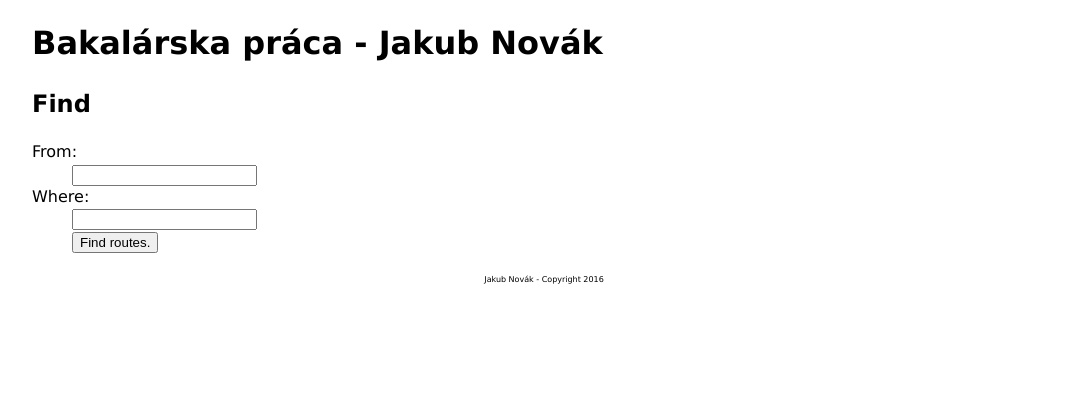
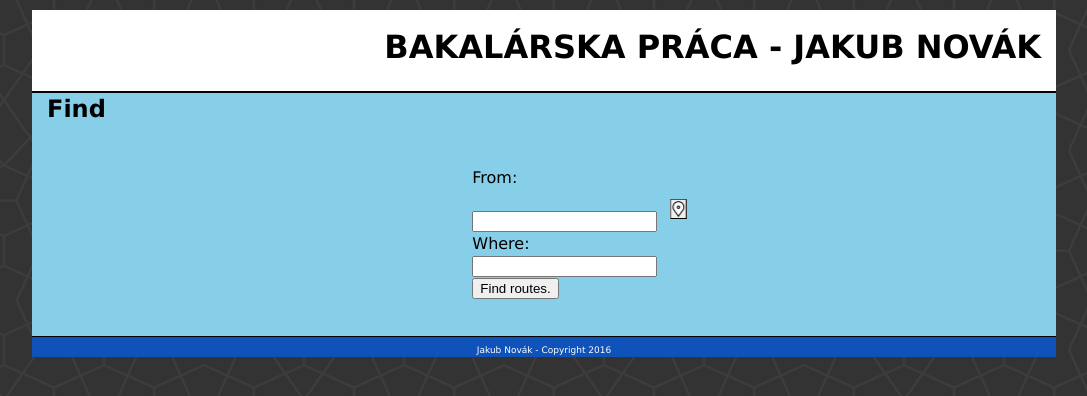
Before and after one commit to JakubNvk/bachelors-project, a Flask app: page / in a window 1280 px wide. Shown: the top 396 px of the page, without its empty margins (96-1183 px from the left). Run offline with Flask 2, Linux system fonts and the light colour scheme; some libraries are stand-ins or nearby versions.

Commit message:
Update #7
Signed-off-by: Jakub Novak <jakub.novak@gmail.com>

```diff
--- a/templates/base.html
+++ b/templates/base.html
@@ -12,49 +12,113 @@
         <link rel='stylesheet' href='https://api.mapbox.com/mapbox.js/plugins/mapbox-directions.js/v0.4.0/mapbox.directions.css' type='text/css' />
 
         <style>
+            /* -----------BODY----------- */
             body {
+                /* SIZE/PADDING, FONT FAMILY */
                 font: 100%/1.4 Verdana, Arial, Helvetica, sans-serif;
+                background-image: url('congruent_outline_grey.png');
                 margin: 0;
                 padding: 0;
                 color: black;
             }
 
+            /* -----------ELEMENT/TAG SELECTORS----------- */
+            ul, ol, dl {
+                padding: 0;
+                margin: 0;
+            }
+            h1, h2, h3, h4, h5, h6, p {
+                margin-top: 0;
+                padding-right: 15px;
+                padding-left: 15px;
+            }
+            a img {
+                border: none;
+            }
+            li {
+                float: left;
+            }
+            li a {
+                display: block;
+                color: white;
+                text-align: center;
+                padding: 14px 16px;
+                text-decoration: none;
+            }
+            li a:hover {
+                background-color: #111;
+            }
+            button:hover {
+                background-color: #111;
+            }
+            .active {
+                background-color: #4CAF50;
+            }
+            button {
+                background-image: url('location.png');
+                background-repeat: no-repeat;
+                width: 33px;
+                height: 40px;
+                transform: scale(0.5,0.5);
+                padding-top: 7px;
+            }
+
+            /* -----------HEADER----------- */
+            #header {
+                background-color: white;
+                display: block;
+                overflow: hidden;
+                text-transform: uppercase;
+                text-align: right;
+                padding-top: 15px;
+                border-bottom: 2px solid black;
+            }
+
+            /* -----------MAIN CONTAINER----------- */
             #container {
                 width: 80%;
                 max-width: 1260px;
                 min-width: 780px;
-                margin: 0 auto;
+                background-color: #87CEE8;
+                margin: 10px auto;
             }
 
-            #lcol {
-                float: left;
-                width: 30%;
-                height: 400px;
-                background-color: black;
-                position: relative;
+            form {
+                padding: 20px 0 20px 0;
+                padding-left: 43%;
             }
 
+            /* -----------FOOTER----------- */
             #footer {
-                font-size: 8px;
+                color: white;
+                font-size: 9px;
                 text-align: center;
-                width: 100%;
-                padding: 5px 0 1px 0;
+                padding: 7px 0 1px 0;
+                background-color: #0F52BA;
+                border-top: 1px solid black;
+                position: relative;
                 clear: both;
             }
 
+            /* -----------MAP----------- */
+            #map {
+                width: 200px;
+                position: relative;
+                height: 200px;
+            }
+
+            /* -----------INPUTS/ERRORS----------- */
             #inputs, #errors, #directions {
                 position: absolute;
                 width: 33.3333%;
                 max-width: 300px;
                 min-width: 200px;
             }
-
             #inputs {
                 z-index: 10;
                 top: 10px;
                 left: 10px;
             }
-
             #errors {
                 z-index: 8;
                 opacity: 0;
@@ -64,37 +128,11 @@
                 top: 90px;
                 left: 10px;
             }
-            ul {
-                list-style-type: none;
-                margin: 0;
-                padding: 0;
-                overflow: hidden;
-                background-color: #333;
-            }
-
-            li {
-                float: left;
-            }
-
-            li a {
-                display: block;
-                color: white;
-                text-align: center;
-                padding: 14px 16px;
-                text-decoration: none;
-            }
-
-            li a:hover {
-                background-color: #111;
-            }
-            .active {
-                background-color: #4CAF50;
-            }
         </style>
     </head>
     <body>
         <div id="container">
-            <h1>Bakalárska práca - Jakub Novák</h1>
+            <div id="header"><h1>Bakalárska práca - Jakub Novák</h1></div>
             {% block content %}{% endblock %}
             <div id="footer">Jakub Novák - Copyright 2016</div>
         </div>
--- a/templates/hladaj.html
+++ b/templates/hladaj.html
@@ -20,14 +20,14 @@
 <h2>Find</h2>
 <form method="GET" action="/found">
     <dl>
-        <dt>From:</dt>
-        <dd>
+        From:
+        <dt>
             <input type="text" name="frm" id="frm"/>
-            <!-- <button type="button" onclick="getLocation()">Get my location.</button> -->
-        </dd>
-        <dt>Where:</dt>
-        <dd><input type="text" name="to"/></dd>
-        <dd><input type="submit" value="Find routes."/></dd>
+            <button type="button" onclick="getLocation()" title="Locate me."></button>
+        </dt>
+        Where:
+        <dt><input type="text" name="to"/></dt>
+        <dt><input type="submit" value="Find routes."/></dt>
     </dl>
 </form>
 
```
Also changed, not shown: templates/najdene.html (+3 -7 lines), templates/congruent_outline_grey.png (added), templates/location.png (added).
